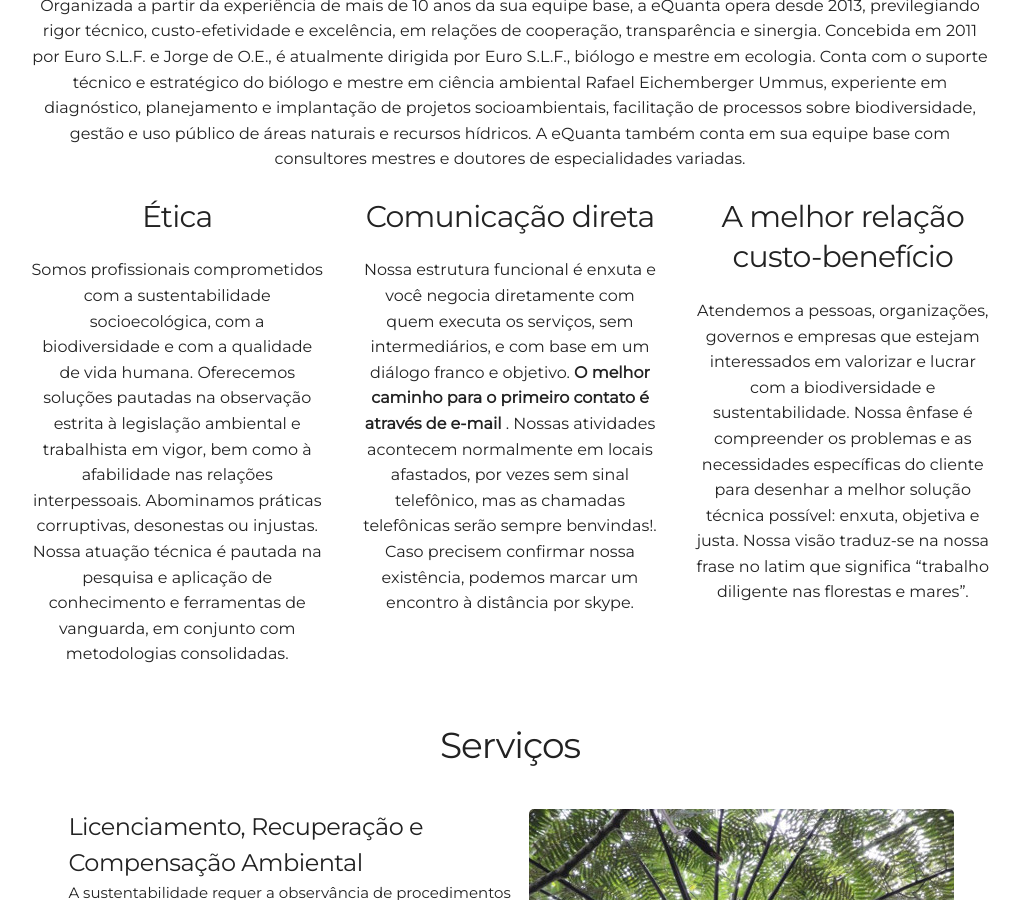
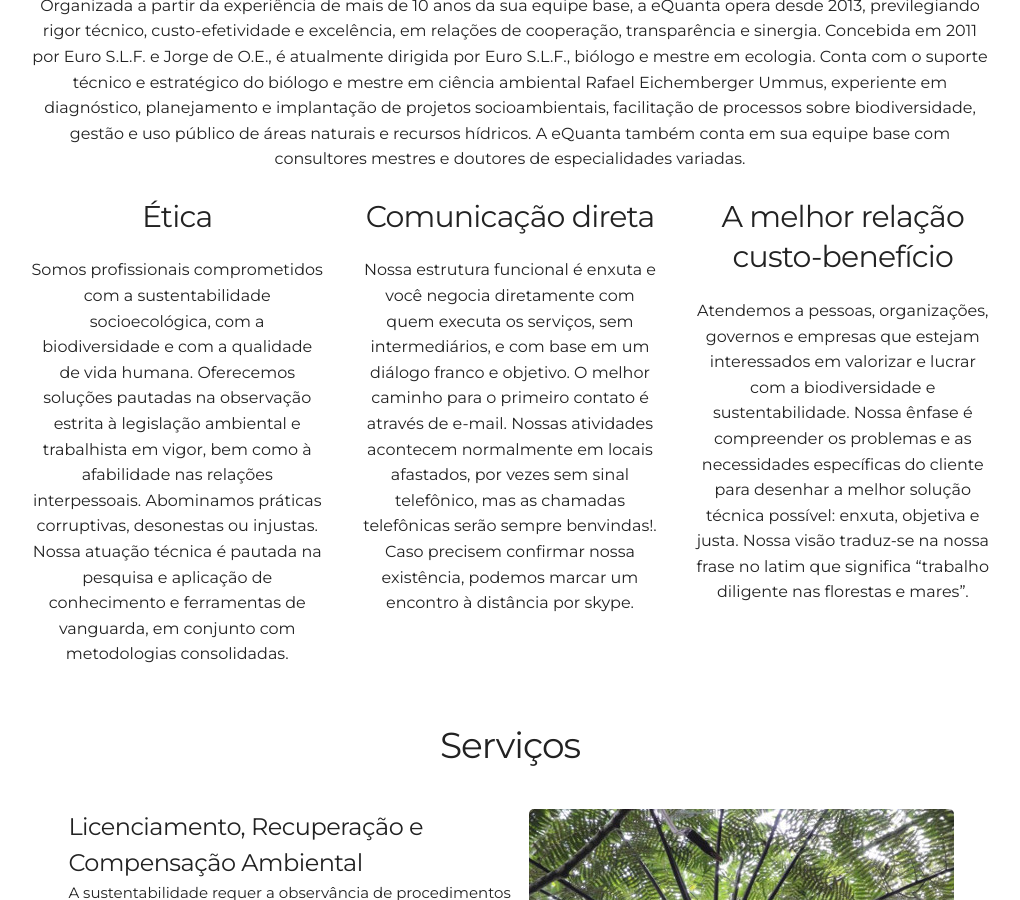
Before and after one commit to leroy1977/eQ1, a Jekyll site: the page built from index.html, in a window 1280 px wide and 900 px high, scrolled down 991 px. Shown: the whole window, without its empty margins (130-1150 px from the left). Built offline with Jekyll 4.4.1, drawn with Linux system fonts in a browser that asks for light colours.

```diff
--- a/_includes/about.html
+++ b/_includes/about.html
@@ -21,7 +21,7 @@
       <!-- <i class="devicon-git-plain"></i>
       <i class="devicon-gulp-plain colored"></i>
       <i class="devicon-atom-original-wordmark"></i> -->
-      <p> Nossa estrutura funcional é enxuta e você negocia diretamente com quem executa os serviços, sem intermediários, e com base em um diálogo franco e objetivo. <b> O melhor caminho para o primeiro contato é através de e-mail </b>. Nossas atividades acontecem normalmente em locais afastados, por vezes sem sinal telefônico, mas as chamadas telefônicas serão sempre benvindas!. Caso precisem confirmar nossa existência, podemos marcar um encontro à distância por skype.</p>
+      <p> Nossa estrutura funcional é enxuta e você negocia diretamente com quem executa os serviços, sem intermediários, e com base em um diálogo franco e objetivo. O melhor caminho para o primeiro contato é através de e-mail. Nossas atividades acontecem normalmente em locais afastados, por vezes sem sinal telefônico, mas as chamadas telefônicas serão sempre benvindas!. Caso precisem confirmar nossa existência, podemos marcar um encontro à distância por skype.</p>
     </div>
     <div class="four columns">
       <h4>A melhor relação custo-benefício</h4>
```
